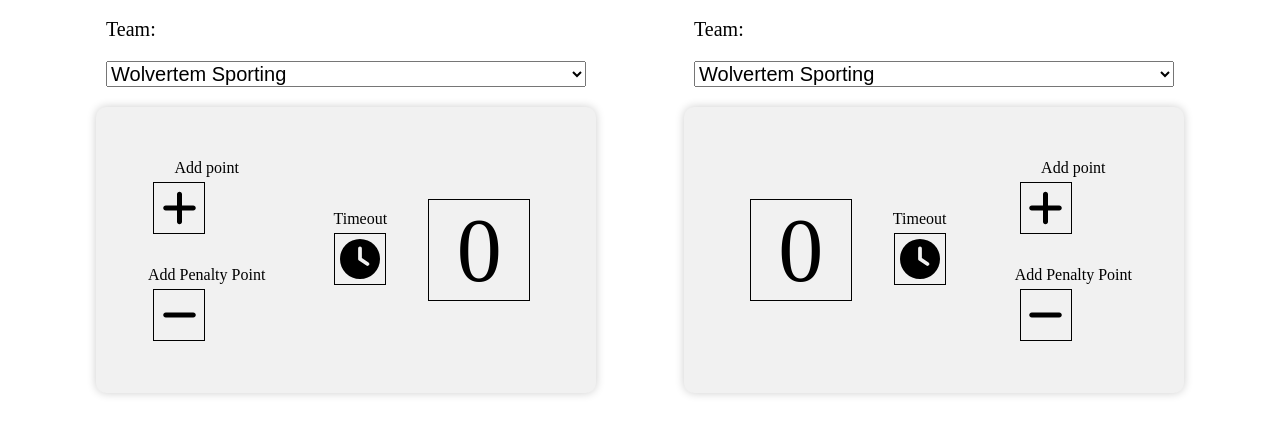
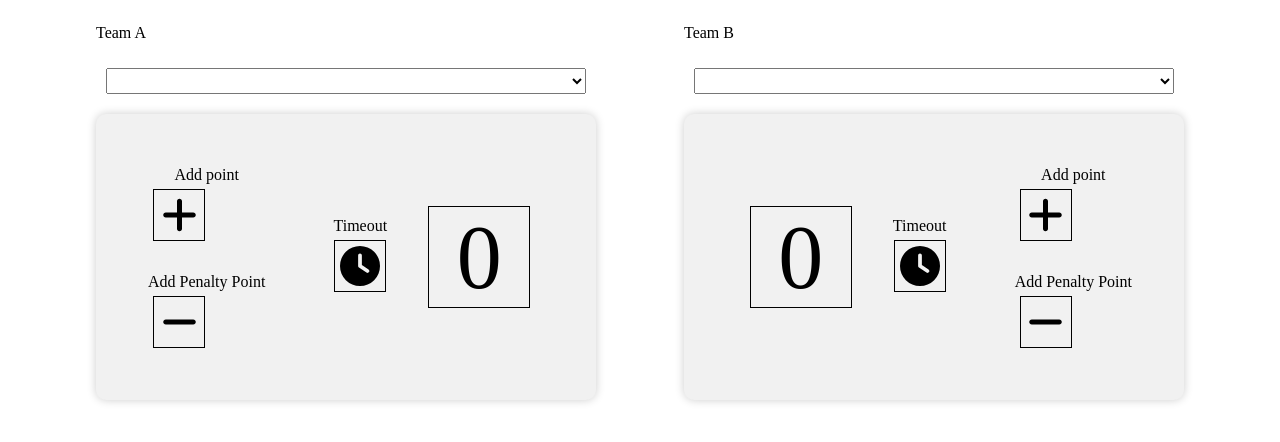
Before and after one commit to EvelienVanophalvens/dev5-lab6-frontend1, a Vue app: page / in a window 1280 px wide. Shown: the top 442 px of the page. Built offline with nearby package versions, Linux system fonts and the light colour scheme.

Commit message:
get value of team

```diff
--- a/src/App.vue
+++ b/src/App.vue
@@ -6,10 +6,10 @@ import Scores from './components/Scores.vue'
 <template>
   <div id="teams">
     <div id="teamA">
-      <Scores />
+      <Scores teamName="Team A"/>
       </div>
     <div id="teamB">
-      <Scores />
+      <Scores teamName="Team B" />
     </div>
   </div>
 </template>
--- a/src/components/DropdownTeam.vue
+++ b/src/components/DropdownTeam.vue
@@ -1,11 +1,34 @@
 <script setup>
+import { ref, onMounted, onUnmounted } from 'vue';
+
+//define emit
+const emit = defineEmits(['update:modelValue']);
+
+const props = defineProps(['teamName']);
+
+const selectedTeam = ref('');
+
+const handleChange = () => {
+    // Emit the value to the parent component
+    emit('update:modelValue', selectedTeam.value);
+
+};
+
+onMounted(() => {
+  // Attach the event listener for the change event
+  document.getElementById('teams').addEventListener('change', handleChange);
+});
+
+// Cleanup the event listener when the component is unmounted
+onUnmounted(() => {
+  document.getElementById('teams').removeEventListener('change', handleChange);
+});
 
 </script>
 
 <template>
   <div class="dropdown">
-    <label for="teams" id="label">Team:</label>
-    <select name="teams" id="teams">
+    <select v-model="selectedTeam" name="teams" id="teams">
       <option value="wolvertem">Wolvertem Sporting</option>
       <option value="meiseA">VC Knodde Meise A</option>
       <option value="meiseB">VC Knodde Meise B</option>
@@ -18,7 +41,6 @@
       <option value="lot">Davoc Lot</option>
       <option value="machelen">VBT Machelen B</option>
     </select>
-
   </div>
 </template>
 
@@ -33,6 +55,7 @@
   font-size: 20px;
   margin: 10px;
 }
+
 #teams {
   font-size: 20px;
   margin: 10px;
--- a/src/components/Scores.vue
+++ b/src/components/Scores.vue
@@ -1,11 +1,34 @@
 <script setup>
 import DropdownTeam from './DropdownTeam.vue';
+import { ref } from 'vue';
+
+const props = defineProps(['teamName']);
+
+const parentSelectedTeam = ref('');
+
+
+const updateTeam = (value) => {
+    if (props.teamName == "Team B") {
+        if (value == "") {
+        }else{
+            console.log(value);
+        }
+
+    }else{
+        if (value == "") {
+        }else{
+            console.log(value);
+        }
+    }
+};
+
 
 </script>
 
 <template>
     <div>
-    <DropdownTeam />
+    <p>{{teamName}}</p>
+    <DropdownTeam  @update:modelValue="updateTeam" />
     </div>
     <div class="info">
         <div>
```
Lines whose indentation alone changed are shown as unchanged.
